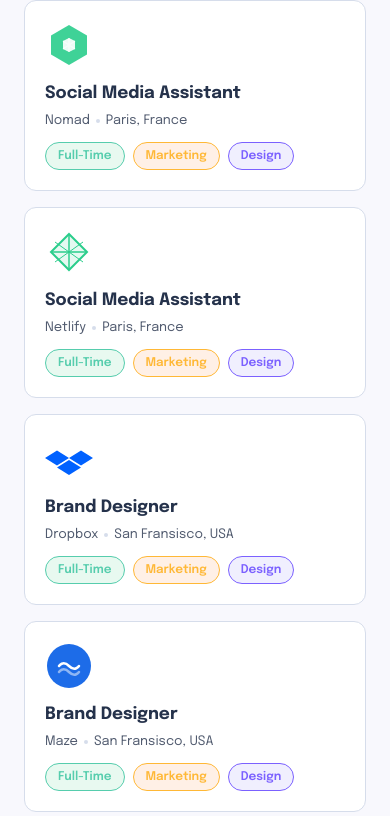
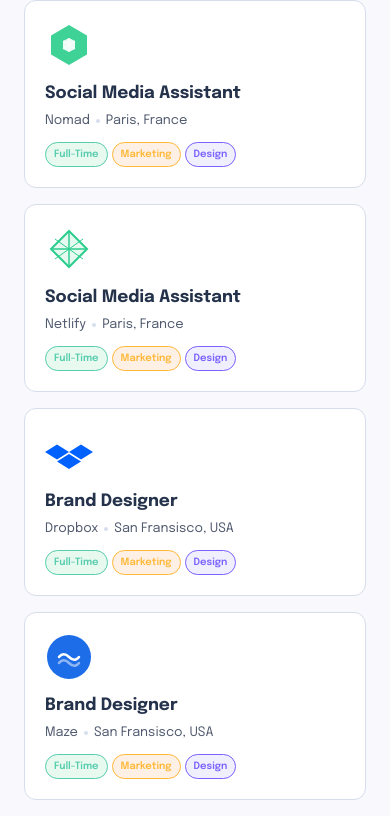
Before and after one commit to TusharChow20/quire-hire-client, a Next.js app: page / in a window 390 px wide. Shown: the part 3482-4298 px from the top of the page. Built offline with nearby package versions, Linux system fonts and the light colour scheme.

Commit message:
small fix in job post for moblie devices

```diff
--- a/src/component/Latestjobs.jsx
+++ b/src/component/Latestjobs.jsx
@@ -310,13 +310,13 @@ function LatestJobCard({ job }) {
         <span className="w-1 h-1 rounded-full bg-[#D6DDEB] inline-block" />
         <span>{job.location}</span>
       </p>
-      <div className="flex flex-wrap gap-2">
+      <div className="flex flex-wrap gap-1">
         {job.tags.map((tag) => {
           const s = TAG_STYLES[tag] || { bg: "#F0F0F0", text: "#666" };
           return (
             <span
               key={tag}
-              className="font-[family-name:var(--font-epilogue)] font-semibold text-[12px] px-3 py-1 rounded-full border"
+              className="font-[family-name:var(--font-epilogue)] font-semibold text-[10px] sm:text-[12px] px-2 py-1 rounded-full border"
               style={{ background: s.bg, color: s.text, borderColor: s.text }}
             >
               {tag}
```
